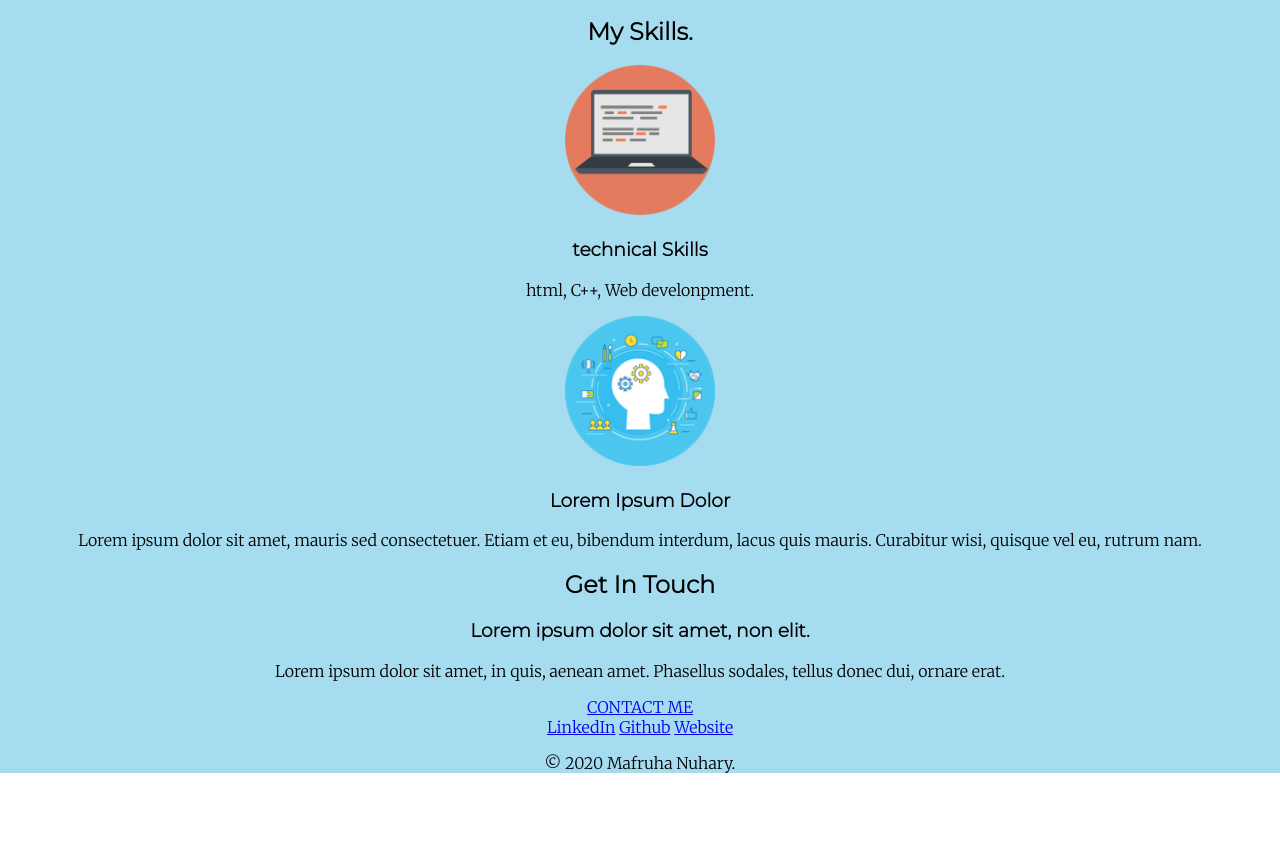
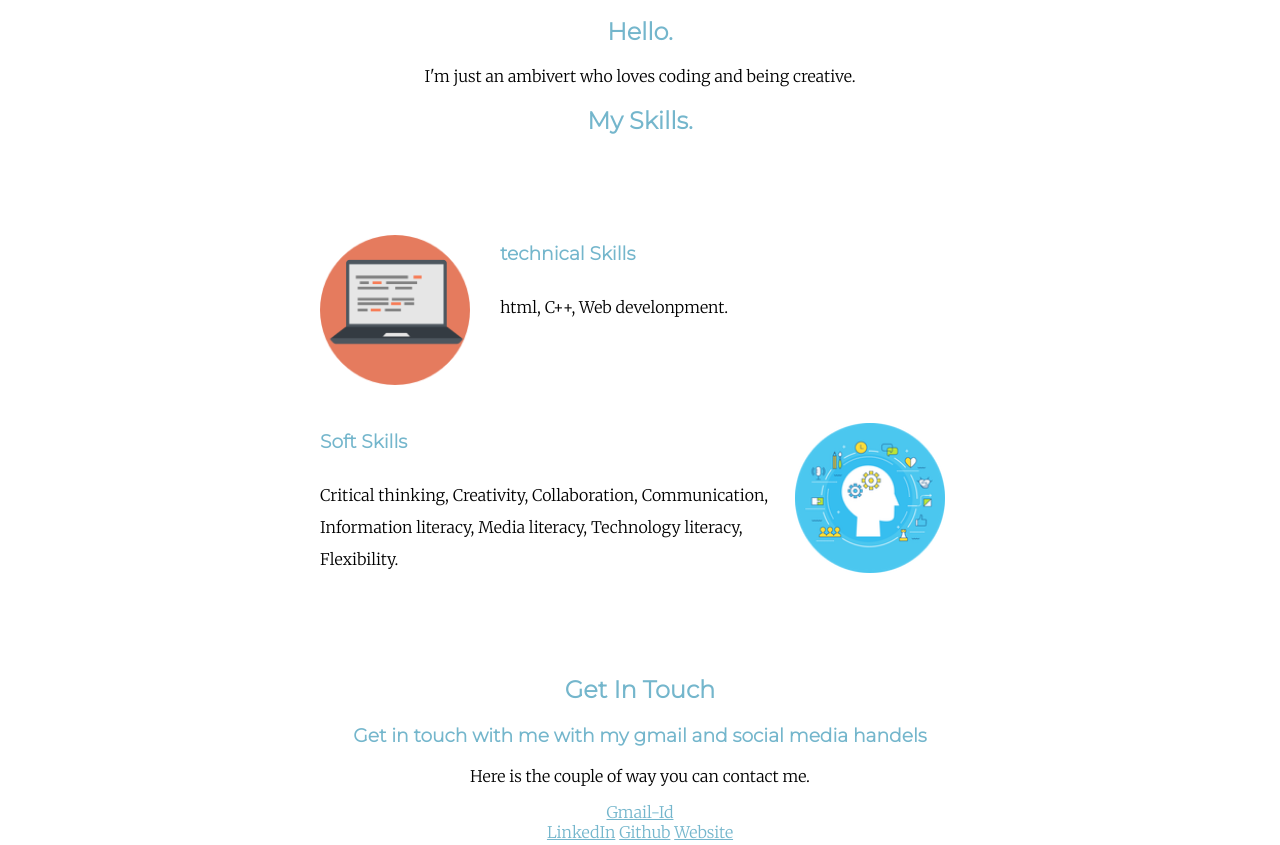
Before and after one commit to MAFRUHA-LEAVIN/LearnCss, a plain HTML site: page index.html in a window 1280 px wide. Shown: the part 744-1589 px from the top of the page. Before the commit the page ends 1533 px from the top, so only its background shows below. Drawn offline with Linux system fonts and the light colour scheme.

Commit message:
addedcintains

```diff
--- a/css/style.css
+++ b/css/style.css
@@ -5,19 +5,24 @@ body{
   font-family: 'Merriweather', serif;
 }
 h1{
-  font-size: 40px;
+  font-size: 60px;
+  color:   #74b6cc ;
   margin-top: 0px;
+  line-height: 2;
   font-family: 'Sacramento', cursive;
 
 }
 h2{
+  color:   #74b6cc ;
   font-family: 'Montserrat', sans-serif;
 }
 h3{
+  color:   #74b6cc ;
   font-family: 'Montserrat', sans-serif;
 }
+
 div{
-background-color: #A6DCEF;
+background-color:  white;
 
 }
 img{
@@ -48,8 +53,29 @@ background-color: ;
 .soft-skills{
   width: 150px;
   height: 150px;
+  float: right;
+  margin-right: 15px;
+
 }
 .tech-skills{
   width: 150px;
   height: 150px;
+  float:  left;
+  margin-right: 30px;
+
 }
+a{
+  color:   #74b6cc;
+}
+.p1{
+  font-weight: normal;
+  color:   #74b6cc;
+  font-size: 22px;
+}
+.skill-row{
+  width: 50%;
+  margin: auto;
+  margin: 100px auto 100px auto;
+  text-align: left;
+  line-height: 2;
+}
--- a/index.html
+++ b/index.html
@@ -13,7 +13,7 @@
     <div class="top-container" >
       <img class="top-cloud" src="css/images/cloud10.png" alt="c1" height="120px" width="160px">
       <h1>I'am Mafruha</h1>
-      <p>A programmar</p>
+      <p class="p1">A programmar</p>
       <img src="css/images/m2.png" alt="m" height="180px">
       <img class="bottom-cloud" src="css/images/cloud10.png" alt="c2" height="120px" width="160px">
 
@@ -37,18 +37,25 @@
         </div>
         <div class="skill-row">
           <img class="soft-skills" src="css/images/rsz_soft-skills.png" alt="soft-skills">
-          <h3>Lorem Ipsum Dolor</h3>
+          <h3>Soft Skills</h3>
 
-          <p>Lorem ipsum dolor sit amet, mauris sed consectetuer. Etiam et eu, bibendum interdum, lacus quis mauris. Curabitur wisi, quisque vel eu, rutrum nam.</p>
+          <p>Critical thinking,
+            Creativity,
+            Collaboration,
+            Communication,
+            Information literacy,
+            Media literacy,
+            Technology literacy,
+            Flexibility.</p>
         </div>
       </div>
 
       <div class="contact-me">
         <h2>Get In Touch</h2>
-        <h3>Lorem ipsum dolor sit amet, non elit.</h3>
-        <p>Lorem ipsum dolor sit amet, in quis, aenean amet. Phasellus sodales, tellus donec dui, ornare erat.</p>
+        <h3>Get in touch with me with my  gmail and social media handels</h3>
+        <p>Here is the couple of way you can contact me.</p>
 
-        <a class="" href="css/mail.html">CONTACT ME
+        <a class="" href="css/mail.html">Gmail-Id
       </div>
     </div>
 
```
